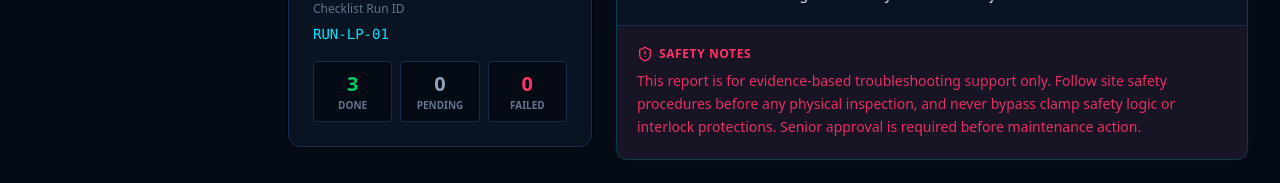
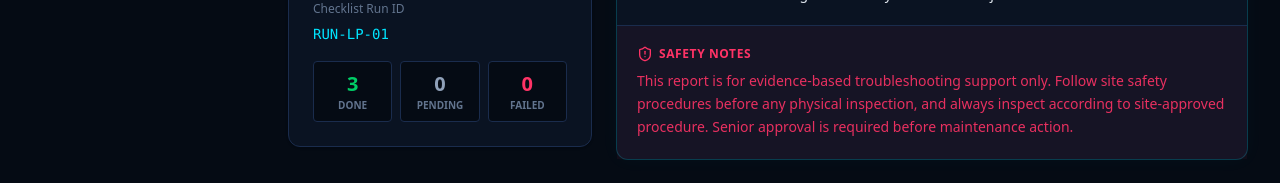
Before and after one commit to JJY0910/fabmind-agent, a Next.js app in the folder apps/web/: page /report-drafts/RPT-LP-01 in a window 1280 px wide. Shown: the part 1010-1193 px from the top of the page. Built offline with nearby package versions, Linux system fonts and the light colour scheme; no server answers.

Commit message:
chore(web): clean up golden path safety copy

```diff
--- a/apps/web/src/app/checklist-runs/[checklistRunId]/page.tsx
+++ b/apps/web/src/app/checklist-runs/[checklistRunId]/page.tsx
@@ -42,7 +42,7 @@ const mockChecklistRun = {
       description: "Clamp 동작 시 센서 앰프의 동작 표시등 점등 확인",
       expected_result: "센서 감지 시 녹색 LED 점등",
       status: "IN_PROGRESS",
-      field_note: "Clamp 솔레노이드 강제 on 후 확인 중. LED 점등 안됨.",
+      field_note: "현장 매뉴얼 안전 점검 절차에 따라 확인 중. LED 점등 안됨.",
       completed_by_user_id: null,
       completed_at: null
     },
--- a/apps/web/src/app/diagnosis-sessions/[sessionId]/page.tsx
+++ b/apps/web/src/app/diagnosis-sessions/[sessionId]/page.tsx
@@ -7,7 +7,7 @@ import Link from "next/link";
 import { fetchDiagnosisSession } from "@/lib/api";
 import { WorkflowStepper } from "@/components/ui/WorkflowStepper";
 
-// Deterministic mock data matching contracts/openapi.yaml
+// Deterministic fallback fixture matching contracts/openapi.yaml
 const mockData = {
   session: {
     id: "LP-01-SESSION",
--- a/apps/web/src/app/report-drafts/[reportDraftId]/page.tsx
+++ b/apps/web/src/app/report-drafts/[reportDraftId]/page.tsx
@@ -24,7 +24,7 @@ const mockReportDraft = {
   evidence_summary: "Agent matched alarm LP-CLAMP-014 against DOC-LP-04 manual. I/O snapshot confirmed DO_CLAMP_SOL=TRUE but DI_CLAMP_DONE=FALSE.",
   inspection_summary: "Physical inspection (Checklist RUN-LP-01) confirmed sensor LED does not illuminate on clamp actuation. Bracket was found to be loose to the touch.",
   recommended_action: "1. Stop at read-only diagnosis and do not perform equipment control from this system.\n2. Verify FOUP clamp sensor state, bracket seating, and EtherCAT I/O mapping against site-approved checklist.\n3. Record inspection findings and attach evidence before requesting senior review.\n4. Escalate to a senior engineer for any mechanical adjustment or maintenance action.",
-  safety_notes: "This report is for evidence-based troubleshooting support only. Follow site safety procedures before any physical inspection, and never bypass clamp safety logic or interlock protections. Senior approval is required before maintenance action.",
+  safety_notes: "This report is for evidence-based troubleshooting support only. Follow site safety procedures before any physical inspection, and always inspect according to site-approved procedure. Senior approval is required before maintenance action.",
   status: "DRAFT",
   created_at: "2026-05-16T09:00:00Z",
   updated_at: "2026-05-16T09:15:00Z",
```
